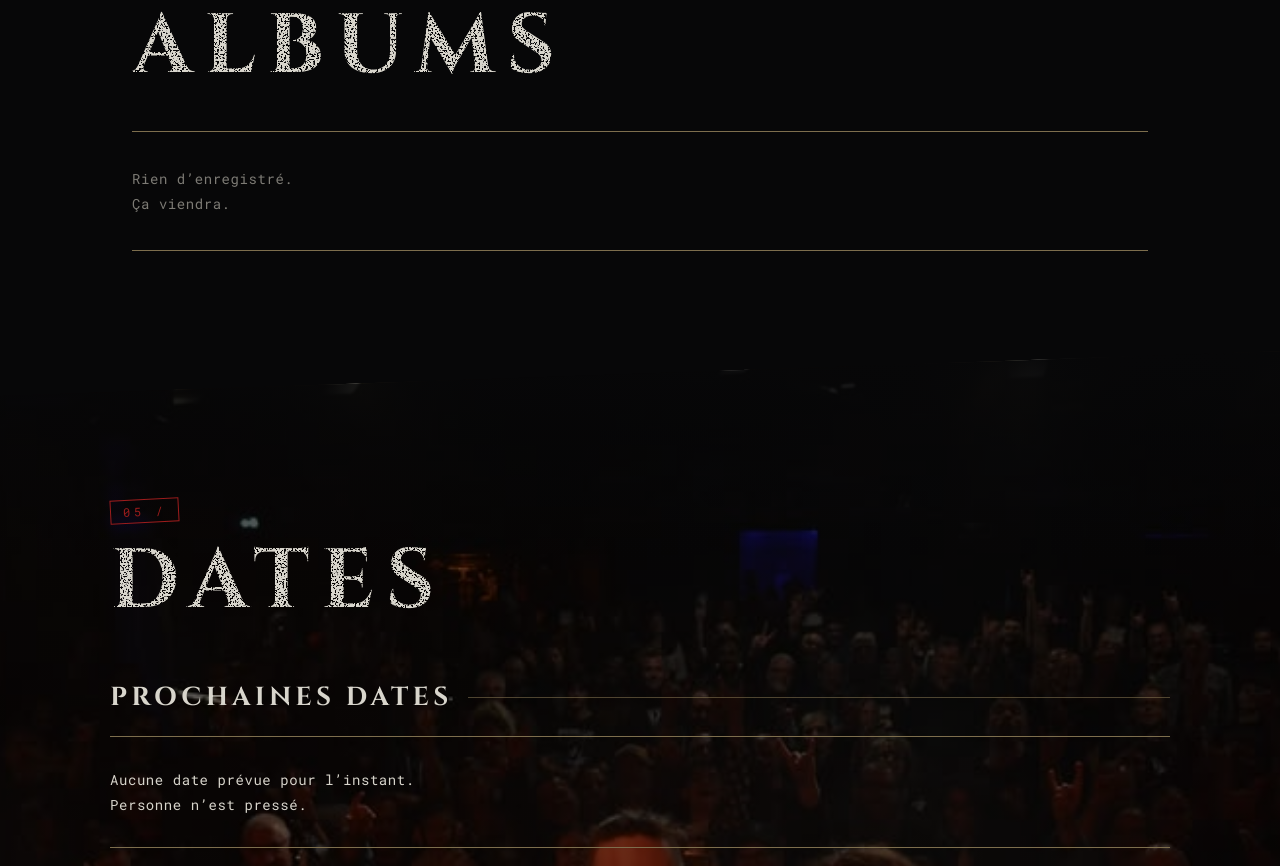
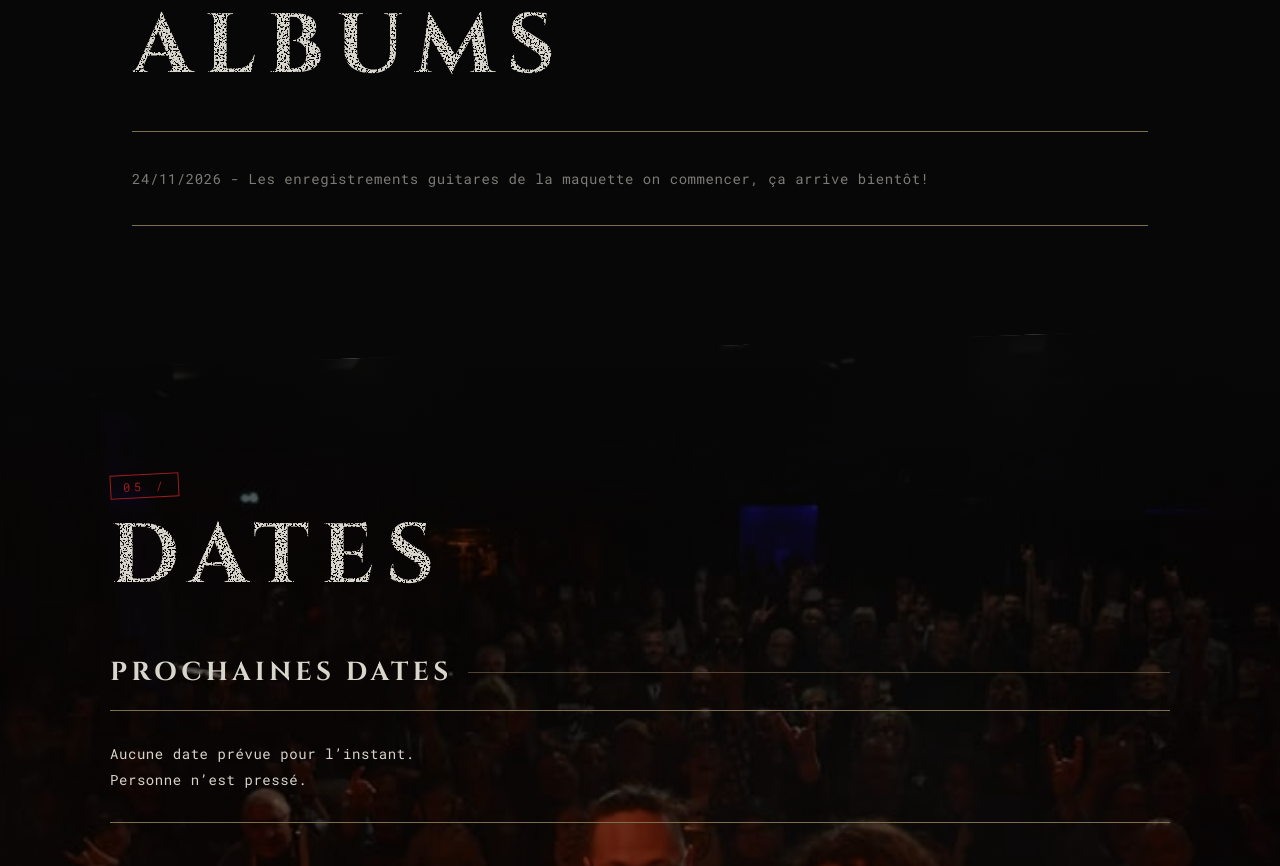
Before and after one commit to kilianlecomte06-tech/G.Y.N, a plain HTML site: page index.html in a window 1280 px wide. Shown: the part 2918-3784 px from the top of the page. Drawn offline with Linux system fonts and the light colour scheme.

Commit message:
Update index.html

```diff
--- a/index.html
+++ b/index.html
@@ -99,7 +99,10 @@
     <section id="albums" class="rv">
       <span class="idx">04 /</span>
       <h2>Albums</h2>
-      <div class="empty">Rien d’enregistré.<br />Ça viendra.</div>
+        <div class="empty">
+          24/11/2026 - Les enregistrements guitares de la maquette on commencer,
+          ça arrive bientôt!
+        </div>
     </section>
 
     <section id="dates" class="band rv">
```
